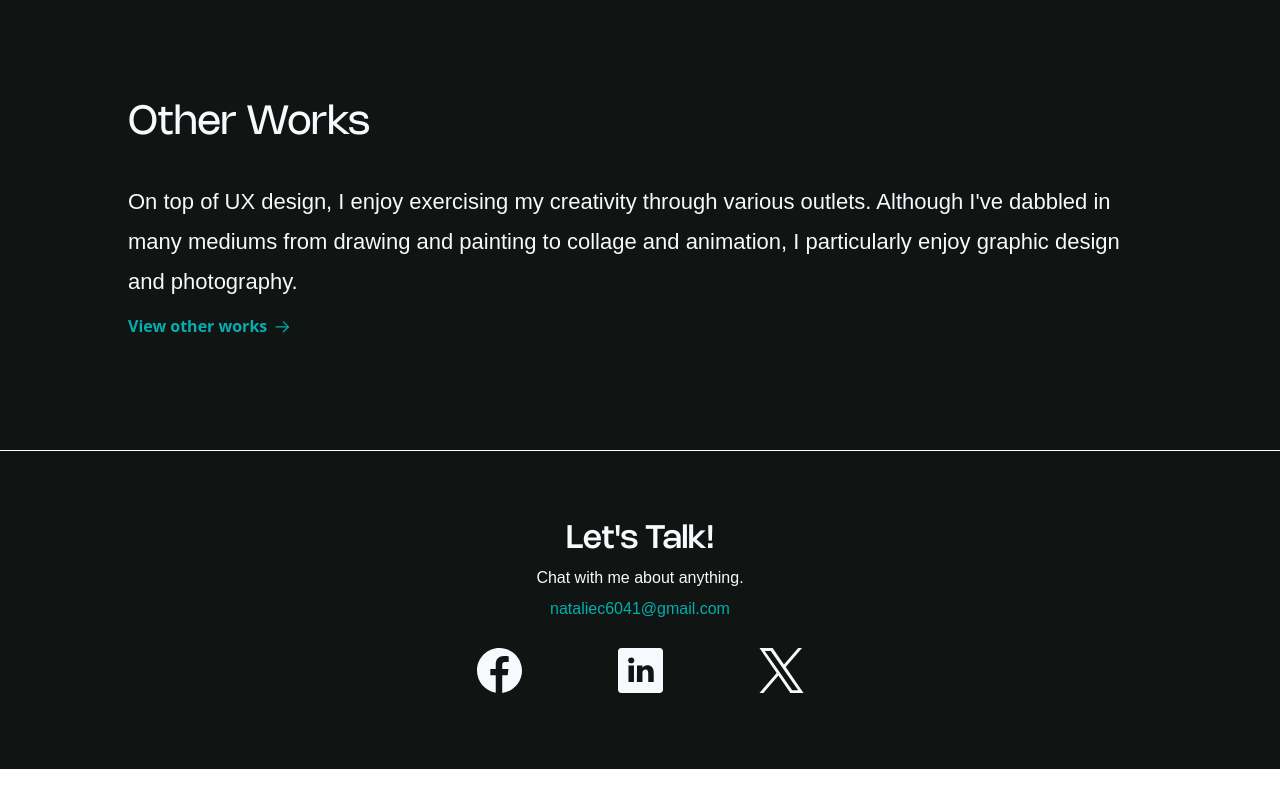
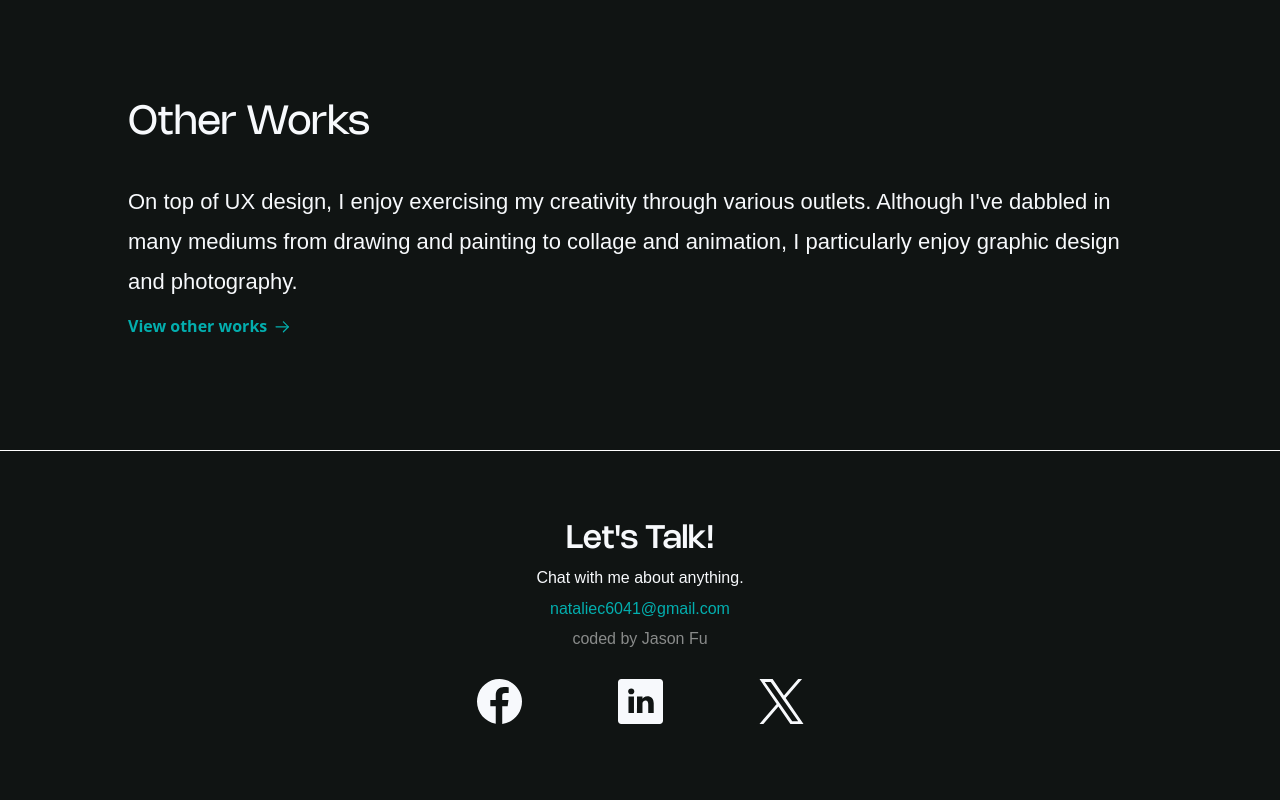
Before and after one commit to nc6041/NatChengPortfolio, a React (Vite) app: page / in a window 1280 px wide. Shown: the part 3623-4423 px from the top of the page. Before the commit the page ends 4392 px from the top, so only its background shows below. Built offline with nearby package versions, Linux system fonts and the light colour scheme.

Commit message:
edited footers and icon

```diff
--- a/src/components/Footer.jsx
+++ b/src/components/Footer.jsx
@@ -12,7 +12,11 @@ const Footer = () => (
       <p className={`${styles.paragraphCenter} text-primary max-w-[600px]`}>
         Chat with me about anything.
         <br></br>
-        <span className="text-dimCyan">nataliec6041@gmail.com</span>
+        <a href="mailto:nataliec6041@gmail.com">
+          <span className="text-dimCyan cursor-pointer hover:underline">nataliec6041@gmail.com</span>
+        </a>
+        <br></br>
+        <span className="text-dimGrey cursor-pointer hover:underline">coded by Jason Fu</span>
       </p>
 
     </div>
--- a/src/components/FooterLight.jsx
+++ b/src/components/FooterLight.jsx
@@ -12,7 +12,11 @@ const Footer = () => (
       <p className={`${styles.paragraphCenter} text-dimBlack max-w-[600px]`}>
         Chat with me about anything.
         <br></br>
-        <span className="text-dimCyan">nataliec6041@gmail.com</span>
+        <a href="mailto:nataliec6041@gmail.com">
+          <span className="text-dimCyan cursor-pointer hover:underline">nataliec6041@gmail.com</span>
+        </a>
+        <br></br>
+        <span className="text-dimGrey cursor-pointer hover:underline">coded by Jason Fu</span>
       </p>
 
     </div>
@@ -42,7 +46,9 @@ const Footer = () => (
       </svg> */}
 
       </div>
+
     </div>
+
   </section>
 );
 
```
Also changed, not shown: 1 other file (tests, documents, lock files or other folders).
